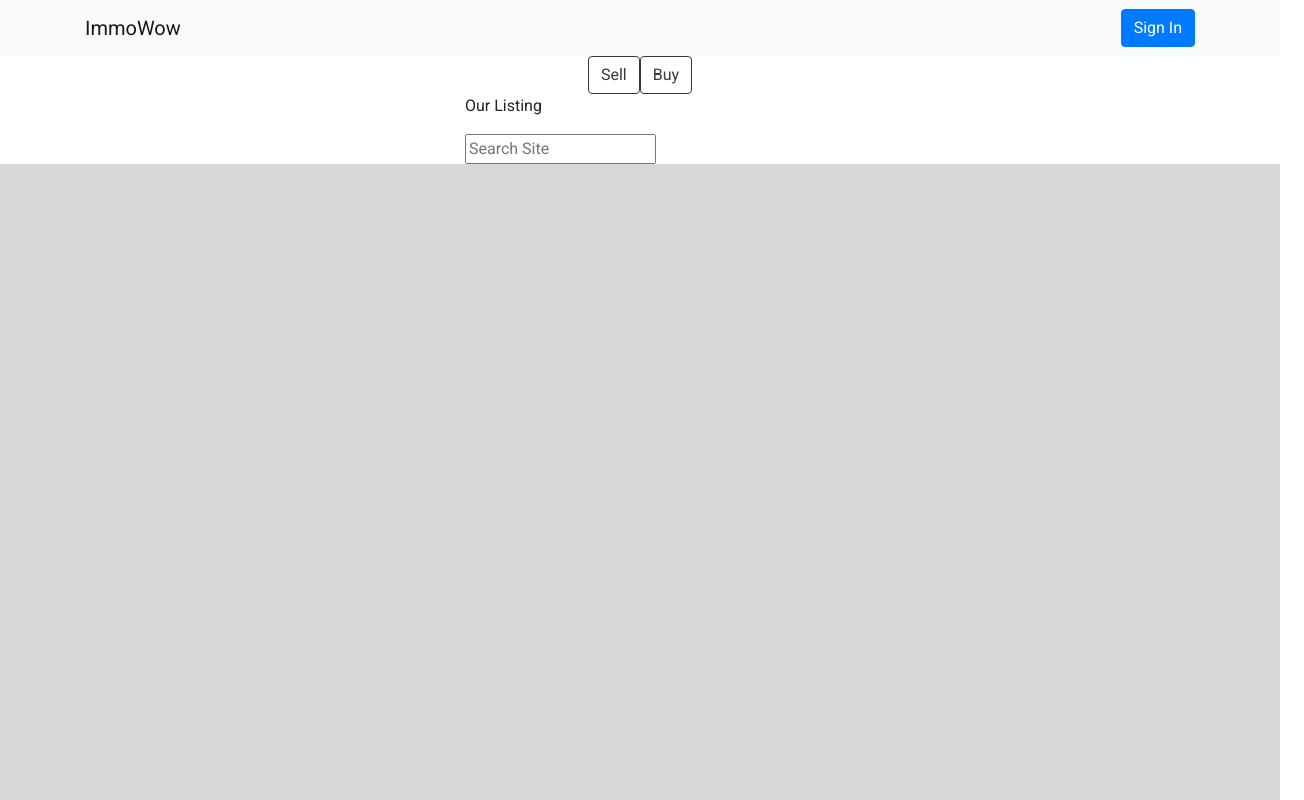
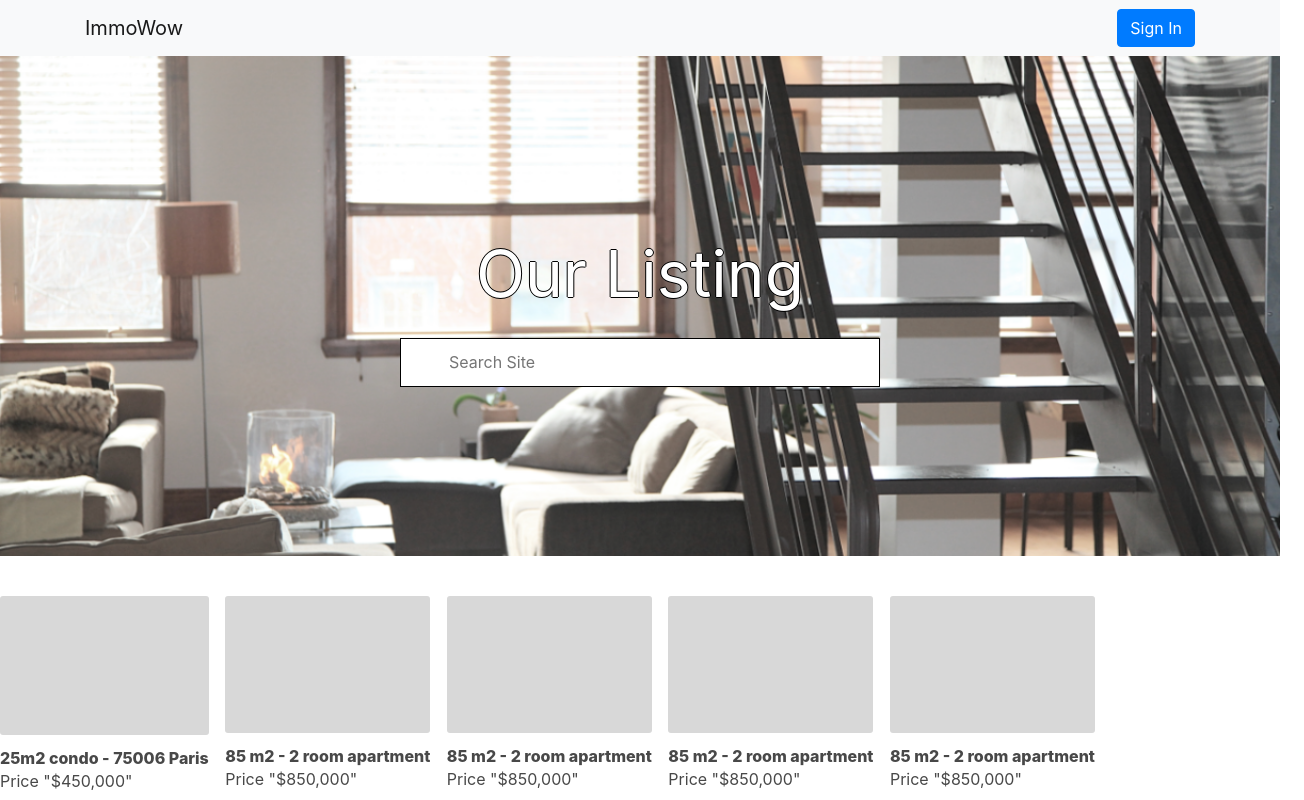
Before and after one commit to QuantumT95/Immowow-revision, a website: page buy.html in a window 1280 px wide. Shown: the top 800 px of the page, 1304 px wide, since content can reach past the window. Drawn offline with Linux system fonts and the light colour scheme.

Commit message:
buy page integrated; fixing up some pages

```diff
--- a/buy.html
+++ b/buy.html
@@ -14,14 +14,12 @@
   <link href="vendor/bootstrap/css/bootstrap.min.css" rel="stylesheet">
 
   <!-- Custom fonts for this template -->
-  <link href="vendor/fontawesome-free/css/all.min.css" rel="stylesheet">
-  <link href="vendor/simple-line-icons/css/simple-line-icons.css" rel="stylesheet" type="text/css">
   <link href="https://fonts.googleapis.com/css?family=Roboto" rel="stylesheet">
   <link href="https://fonts.googleapis.com/css?family=Lato:300,400,700,300italic,400italic,700italic" rel="stylesheet" type="text/css">
 
   <!-- Custom styles for this template -->
   <!-- <link href="css/landing-page.min.css" rel="stylesheet"> -->
-  <link href="css/landing-page.css" rel="stylesheet">
+  <link href="css/buy-page.css" rel="stylesheet">
 
   <!-- Bootstrap core JavaScript -->
   <script src="vendor/jquery/jquery.js"></script>
@@ -37,13 +35,6 @@
       <a class="btn btn-primary" href="#">Sign In</a>
     </div>
   </nav>
-
-  <div class="container-fluid" id="buysellrow">
-    <div class="row justify-content-center" id="buysellrow">
-      <a href="https://quantumt95.github.io/immowow/sell.html" class="btn btn-outline-dark" id="buysellbuttons">Sell</a>
-      <a href="https://quantumt95.github.io/immowow/buy.html" class="btn btn-outline-dark" id="buysellbuttons">Buy</a>
-    </div>
-  </div>
 
   <!-- Search Banner -->
   <div class="container-fluid search-banner">
--- /dev/null
+++ b/css/buy-page.css
@@ -0,0 +1,209 @@
+.search-banner {
+  background-image: url("../img/search-banner.png");
+  background-size: 100%;
+  background-repeat: no-repeat;
+  display: block;
+  margin-left: auto;
+  margin-right: auto;
+  width: 100%
+}
+
+#searchbanner {
+  height: 500px;
+}
+
+#searchtitle {
+  text-align: center;
+  color: white;
+  font-size: 5vw;
+  text-shadow: -1px 0 black, 0 1px black, 1px 0 black, 0 -1px black;
+  -webkit-font-smoothing: antialiased;
+}
+
+#ccSearchInput {
+  width: 480px;
+  height: 49px;
+  border: 1px solid black;
+  padding-left: 48px;
+  padding-top: 1px;
+  outline: 0;
+}
+
+#ccSearchInput::-webkit-search-cancel-button{
+  position: relative;
+  right: 20px;
+
+  -webkit-appearance: none;
+  height: 20px;
+  width: 20px;
+  border-radius: 10px;
+  background: red;
+}
+
+@media (min-width: 744px) {
+  .outer-holder {
+    margin-top: 40px !important;
+    margin-bottom: 40px !important;
+  }
+}
+
+.outer-holder {
+  margin-top: 32px !important;
+  margin-bottom: 32px !important;
+}
+
+@media (min-width: 1128px) {
+  .inner-holder {
+    margin-left: -8px !important;
+    margin-right: -8px !important;
+    padding: 0px !important;
+  }
+}
+
+@media (min-width: 744px) {
+  .inner-holder {
+    padding: 0px 16px !important;
+  }
+}
+
+.inner-holder {
+  margin-left: -24px !important;
+  margin-right: -24px !important;
+  padding: 0px 18px !important;
+}
+
+@media (min-width: 1509px) and (min-width: 1240px) {
+  .outter-house-cards {
+    width: 25% !important;
+  }
+}
+
+.outter-house-cards {
+  display: inline-block !important;
+  vertical-align: top !important;
+  white-space: normal !important;
+}
+
+@media (min-width: 744px) {
+  .inner-house-cards {
+    padding-left: 8px !important;
+    padding-right: 8px !important;
+  }
+}
+
+.inner-house-cards {
+  width: 100% !important;
+  height: 100% !important;
+  padding-top: 8px !important;
+  padding-bottom: 12px !important;
+  padding-left: 6px !important;
+  padding-right: 6px !important;
+}
+
+.house-cards {
+  position: relative !important;
+  color: rgb(72, 72, 72) !important;
+  height: 100% !important;
+  background: rgb(255, 255, 255) !important;
+}
+
+.house-card-images {
+  width: 100% !important;
+  position: relative !important;
+  z-index: 0 !important;
+}
+
+.house-card-text {
+  padding-top: 8px !important;
+}
+
+.housecard-text-box {
+  display: block !important;
+  color: rgb(72, 72, 72) !important;
+  text-decoration: none !important;
+}
+
+.house-card-info {
+  line-height: 22px !important;
+  max-height: 44px !important;
+  text-overflow: ellipsis !important;
+  display: -webkit-box !important;
+  -webkit-line-clamp: 2 !important;
+  -webkit-box-orient: vertical !important;
+  font-size: 19px !important;
+  overflow: hidden !important;
+  overflow-x: hidden !important;
+  overflow-y: hidden !important;
+}
+
+.house-card-info-text {
+  word-wrap: break-word !important;
+  font-size: 16px !important;
+  line-height: 22px !important;
+  letter-spacing: normal !important;
+  color: rgb(72, 72, 72) !important;
+  font-weight: 800 !important;
+  margin: 0px !important;
+}
+
+.outer-inner-house-card-info-text-price-box {
+  float: left !important;
+}
+
+.inner-inner-house-card-info-text-price-box {
+  line-height: normal !important;
+}
+
+.outer-house-card-images {
+  position: relative !important;
+}
+
+.outer-inner-house-card-images {
+  contain: strict !important;
+  position: relative !important;
+  width: 100% !important;
+  z-index: 0 !important;
+  border-bottom-left-radius: 3px !important;
+  border-bottom-right-radius: 3px !important;
+  border-top-left-radius: 3px !important;
+  border-top-right-radius: 3px !important;
+  overflow: hidden !important;
+  overflow-x: hidden !important;
+  overflow-y: hidden !important;
+}
+
+.house-card-image-span {
+  position: absolute !important;
+  display: block !important;
+  border: 0px !important;
+  /* border margin padding + overflow needs to be expanded */
+  margin: -1px !important;
+  padding: 0px !important;
+  height: 1px !important;
+  width: 1px !important;
+  clip: rect(0, 0, 0, 0) !important;
+  overflow: hidden !important;
+}
+
+.house-card-image-layer1 {
+  height: 100% !important;
+  width: 100% !important;
+  overflow: hidden !important;
+}
+
+.house-card-image-layer2 {
+  width: 100% !important;
+  height: 100% !important;
+  white-space: nowrap !important;
+}
+
+.house-card-image-layer3 {
+  display: inline-block !important;
+  height: 100% !important;
+  width: 100% !important;
+  vertical-align: middle !important;
+}
+
+.house-card-image-layer4 {
+  position: relative !important;
+}
--- a/css/landing-page.css
+++ b/css/landing-page.css
@@ -19,7 +19,6 @@ html {
   color: white;
   padding-left: 2em;
   padding-right: 2em;
-  border-right: 1px solid black;
 }
 
 .navbar.transparent {
```
Also changed, not shown: index.html (+3 -3 lines).
